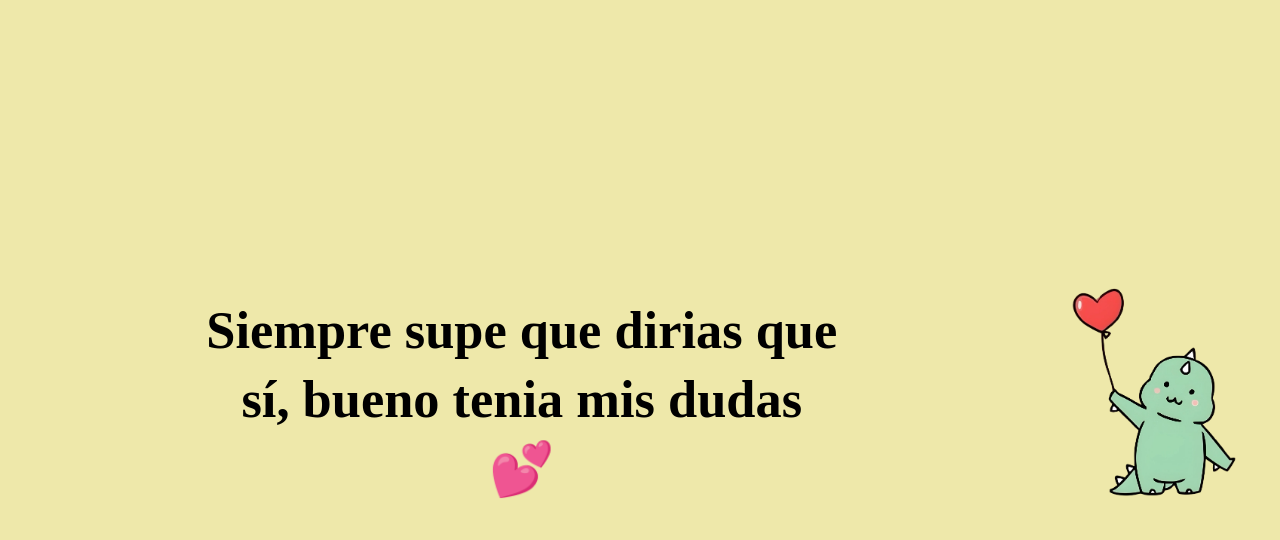
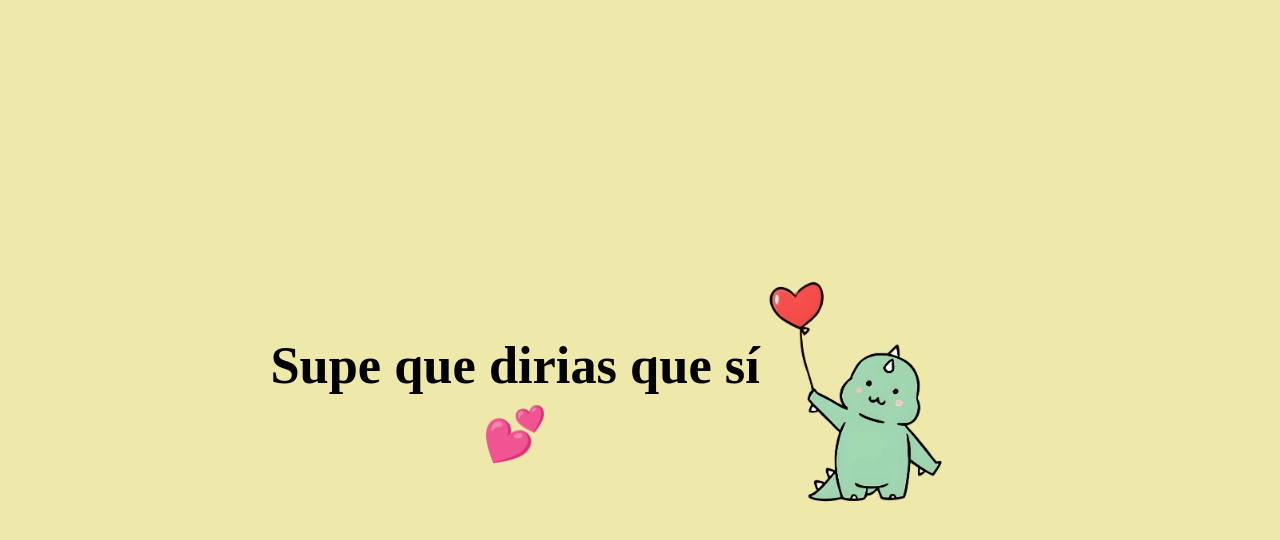
Before and after one commit to MRDAN2704/Para_Daira, a plain HTML site: page index.html in a window 1280 px wide. Both pictures are taken after a click on the button "Si". Drawn offline with Linux system fonts and the light colour scheme.

Commit message:
Update index.html

```diff
--- a/index.html
+++ b/index.html
@@ -11,7 +11,7 @@
 <body>
   <main>
     <div id="message">
-      <h1>Siempre supe que dirias que sí, bueno tenia mis dudas <br>💕</h1>
+      <h1>Supe que dirias que sí <br>💕</h1>
       <img src="./assets/dino_love_2.webp" width="250" alt="Dino Love">
     </div>
     <img src="./assets/dino_love.webp" width="250" alt="Dino Love">
```
